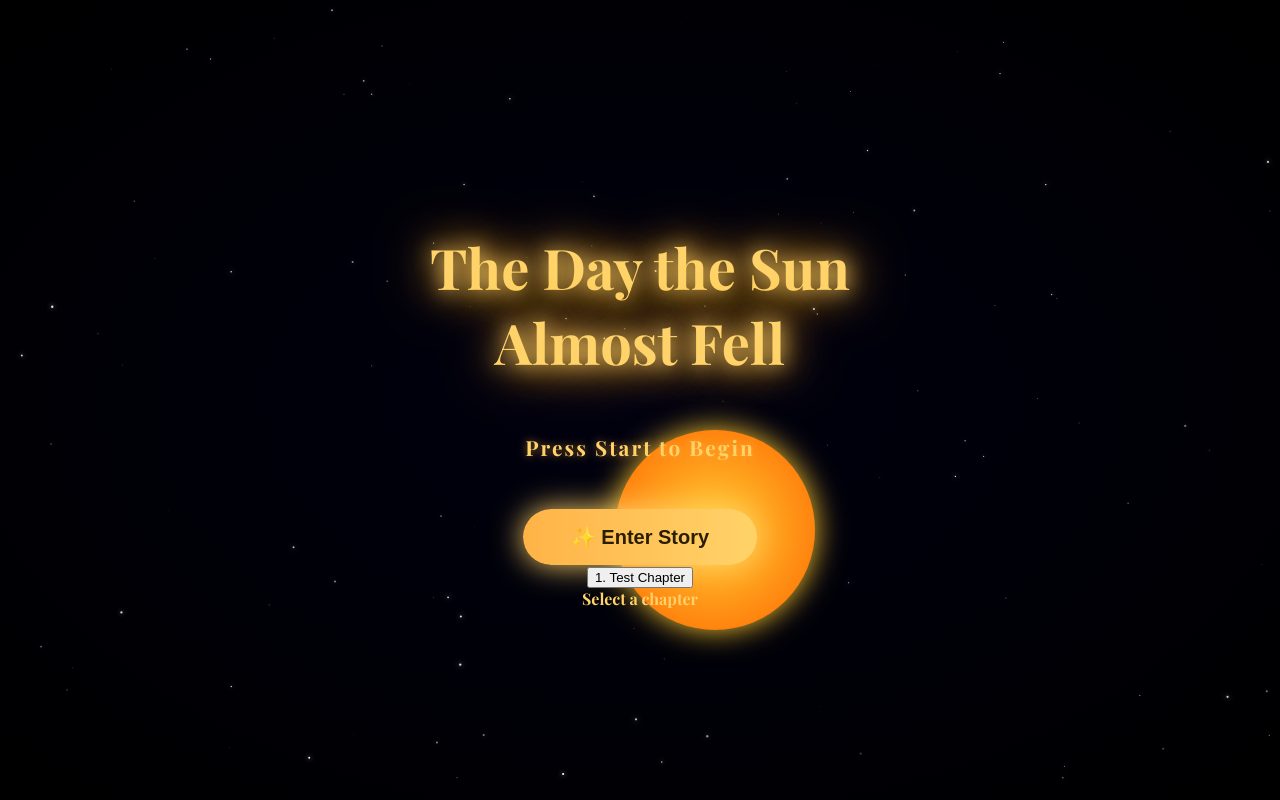
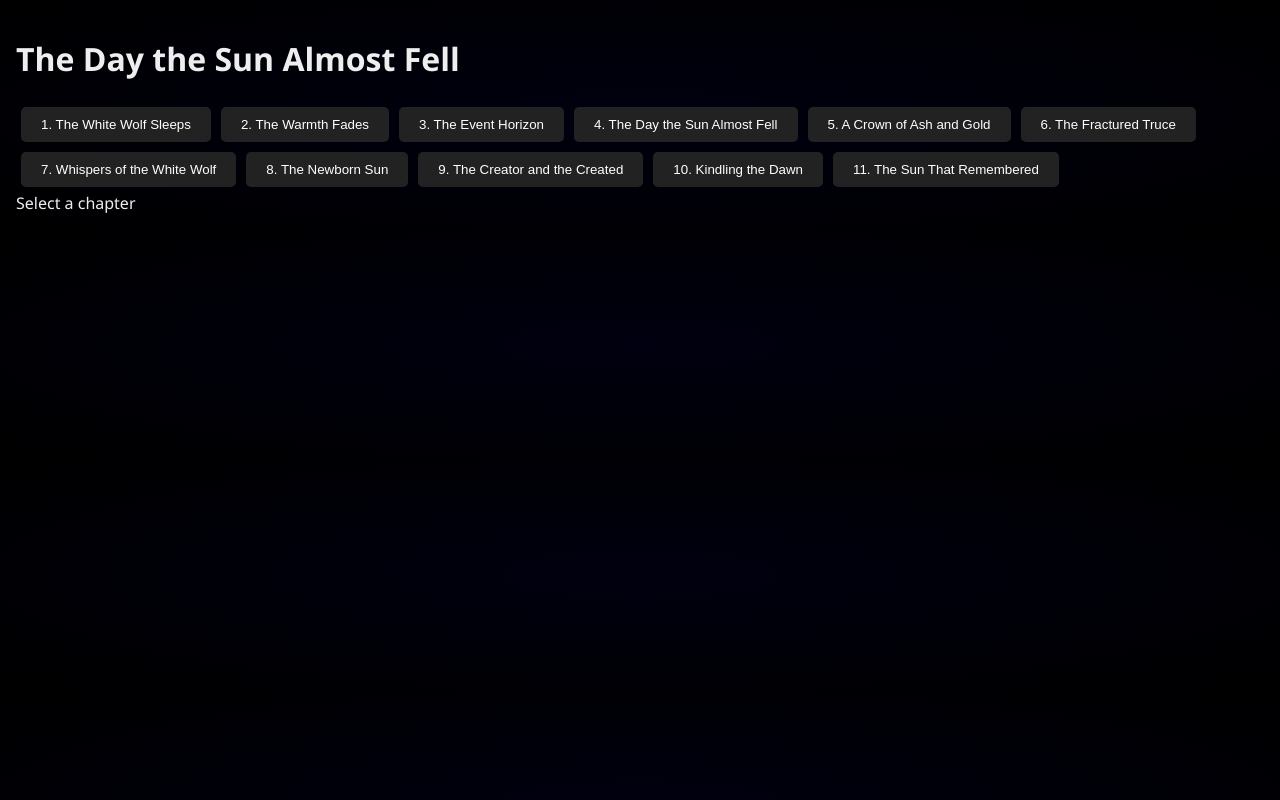
Before and after one commit to Seren56/the-sun-almost-fell, a plain HTML site: page index.html in a window 1280 px wide. Drawn offline with nearby package versions, Linux system fonts and the light colour scheme.

Commit message:
chapters

```diff
--- /dev/null
+++ b/chapters.js
@@ -0,0 +1,93 @@
+const chapters = {
+  1: {
+    title: "The White Wolf Sleeps",
+    content: "<p>Seren and Jack's final moments together; the slow farewell.</p>",
+    image: "https://i.imgur.com/kjQNXSG.jpg",
+    music: "https://cdn.pixabay.com/download/audio/2022/03/15/audio_5a58c9f3d8.mp3"
+  },
+  2: {
+    title: "The Warmth Fades",
+    content: "<p>Mourning. Seren withdraws. The stars remain indifferent.</p>",
+    image: "https://i.imgur.com/SA6MnC5.jpg",
+    music: "https://cdn.pixabay.com/download/audio/2022/03/15/audio_70e57033f1.mp3"
+  },
+  3: {
+    title: "The Event Horizon",
+    content: "<p>The black hole encounter; Seren is nearly lost.</p>",
+    image: "https://i.imgur.com/OMFMcay.jpg",
+    music: "https://cdn.pixabay.com/download/audio/2022/03/15/audio_16d6f13c39.mp3"
+  },
+  4: {
+    title: "The Day the Sun Almost Fell",
+    content: "<p>Sarah and Aedric intervene. Seren is saved, but broken.</p>",
+    image: "https://i.imgur.com/rms8MPf.jpg",
+    music: "https://cdn.pixabay.com/download/audio/2022/03/15/audio_5a58c9f3d8.mp3"
+  },
+  5: {
+    title: "A Crown of Ash and Gold",
+    content: "<p>Debate. Blame. Healing. A fragile reunion forms.</p>",
+    image: "https://i.imgur.com/g47uiiT.jpg",
+    music: "https://cdn.pixabay.com/download/audio/2022/03/15/audio_70e57033f1.mp3"
+  },
+  6: {
+    title: "The Fractured Truce",
+    content: "<p>Aedric and Seren's confrontation; the wound between them deepens.</p>",
+    image: "https://i.imgur.com/2sg0ESU.jpg",
+    music: "https://cdn.pixabay.com/download/audio/2022/03/15/audio_16d6f13c39.mp3"
+  },
+  7: {
+    title: "Whispers of the White Wolf",
+    content: "<p>Seren hears Jack again. A nudge from memory steers his path.</p>",
+    image: "https://i.imgur.com/ssXa2WF.jpg",
+    music: "https://cdn.pixabay.com/download/audio/2022/03/15/audio_5a58c9f3d8.mp3"
+  },
+  8: {
+    title: "The Newborn Sun",
+    content: "<p>Seren chooses to rise again. Transforms anew.</p>",
+    image: "https://i.imgur.com/SA6MnC5.jpg",
+    music: "https://cdn.pixabay.com/download/audio/2022/03/15/audio_70e57033f1.mp3"
+  },
+  9: {
+    title: "The Creator and the Created",
+    content: "<p>Final confrontation: Seren vs Aedric. Power meets purpose.</p>",
+    image: "https://i.imgur.com/OMFMcay.jpg",
+    music: "https://cdn.pixabay.com/download/audio/2022/03/15/audio_16d6f13c39.mp3"
+  },
+  10: {
+    title: "Kindling the Dawn",
+    content: "<p>The cosmos begins anew. Duty accepted, with a heart reshaped.</p>",
+    image: "https://i.imgur.com/rms8MPf.jpg",
+    music: "https://cdn.pixabay.com/download/audio/2022/03/15/audio_5a58c9f3d8.mp3"
+  },
+  11: {
+    title: "The Sun That Remembered",
+    content: "<p>Seren, luminous and strong, carries all he's loved forward.</p>",
+    image: "https://i.imgur.com/g47uiiT.jpg",
+    music: "https://cdn.pixabay.com/download/audio/2022/03/15/audio_70e57033f1.mp3"
+  }
+};
+
+function createChapterButtons() {
+  const container = document.getElementById('chapter-select');
+  for (const [id, chapter] of Object.entries(chapters)) {
+    const btn = document.createElement('button');
+    btn.textContent = id + '. ' + chapter.title;
+    btn.onclick = () => loadChapter(id);
+    container.appendChild(btn);
+  }
+}
+
+function loadChapter(id) {
+  const chapter = chapters[id];
+  if (!chapter) return;
+  let html = `<h2>${chapter.title}</h2>${chapter.content}`;
+  if (chapter.image) {
+    html += `<img src="${chapter.image}" alt="${chapter.title}" />`;
+  }
+  if (chapter.music) {
+    html += `<audio controls><source src="${chapter.music}" type="audio/mpeg" /></audio>`;
+  }
+  document.getElementById('chapter-content').innerHTML = html;
+}
+
+window.onload = createChapterButtons;
--- a/index.html
+++ b/index.html
@@ -1,169 +1,40 @@
-
 <!DOCTYPE html>
 <html lang="en">
 <head>
   <meta charset="UTF-8" />
-<meta name="viewport" content="width=device-width, initial-scale=1" />
+  <meta name="viewport" content="width=device-width, initial-scale=1.0" />
   <title>The Day the Sun Almost Fell</title>
   <style>
-  @import url('https://fonts.googleapis.com/css2?family=Playfair+Display:wght@700&display=swap');
     body {
-    margin: 0;
-    height: 100vh;
       background: radial-gradient(ellipse at center, #000010 0%, #000000 100%);
-    overflow: hidden;
-    font-family: 'Playfair Display', serif;
-    color: #FFD369;
-    display: flex;
-    flex-direction: column;
-    align-items: center;
-    justify-content: center;
+      color: #eee;
+      font-family: 'Segoe UI', Tahoma, Geneva, Verdana, sans-serif;
+      margin: 0; padding: 1rem;
     }
-  h1 {
-    font-size: 3.5rem;
-    text-align: center;
-    text-shadow:
-      0 0 20px #FFD369,
-      0 0 40px #FFB347,
-      0 0 60px #FF9F00;
+    #chapter-select button {
+      background: #222;
+      color: #fff;
+      padding: 10px 20px;
+      margin: 5px;
+      border: none;
+      border-radius: 5px;
+      cursor: pointer;
     }
-  .subtitle {
-    font-size: 1.3rem;
-    margin: 1rem 0 3rem 0;
-    letter-spacing: 0.1em;
-    text-shadow: 0 0 8px #ffb347a0;
+    #chapter-content img {
+      max-width: 100%;
+      margin: 1em 0;
     }
-  .start-button {
-    background: linear-gradient(90deg, #ffb347 0%, #ffd369 100%);
-    border: none;
-    border-radius: 30px;
-    padding: 1rem 3rem;
-    font-size: 1.25rem;
-    font-weight: 700;
-    cursor: pointer;
-    color: #2a1e00;
-    box-shadow: 0 0 30px #ffd369;
-    transition: all 0.3s ease;
-  }
-  .start-button:hover {
-    background: linear-gradient(90deg, #ffd369 0%, #ffb347 100%);
-    box-shadow: 0 0 40px #ff9f00;
-  }
-  .sun-glow {
-    position: absolute;
-    width: 200px;
-    height: 200px;
-    border-radius: 50%;
-    background: radial-gradient(circle, #ffcc33, #ff6600);
-    filter: drop-shadow(0 0 15px #ffcc33);
-    animation: slowOrbit 30s linear infinite;
-    top: 50%;
-    left: 50%;
-    margin-top: -100px;
-    margin-left: -100px;
-    z-index: -1;
-  }
-  @keyframes slowOrbit {
-    0% { transform: rotate(0deg) translateX(150px) rotate(0deg); }
-    100% { transform: rotate(360deg) translateX(150px) rotate(-360deg); }
-  }
-  .starfield {
-    position: fixed;
-    width: 100vw;
-    height: 100vh;
-    top: 0; left: 0;
-    z-index: -2;
-    background: transparent;
+    audio {
+      width: 100%;
+      margin-top: 10px;
     }
   </style>
 </head>
 <body>
-  <canvas class="starfield" id="starfield"></canvas>
-  <div class="sun-glow" aria-hidden="true"></div>
-  <h1>The Day the Sun<br>Almost Fell</h1>
-  <div class="subtitle">Press Start to Begin</div>
-  <button class="start-button" id="startBtn" aria-label="Enter Story">✨ Enter Story</button>
+  <h1>The Day the Sun Almost Fell</h1>
+  <div id="chapter-select"></div>
+  <div id="chapter-content">Select a chapter</div>
 
-<script>
-  // Starfield canvas
-  const canvas = document.getElementById('starfield');
-  const ctx = canvas.getContext('2d');
-  let stars = [];
-  const starCount = 150;
-  let width, height;
-
-  function setup() {
-    width = window.innerWidth;
-    height = window.innerHeight;
-    canvas.width = width;
-    canvas.height = height;
-    stars = [];
-    for (let i = 0; i < starCount; i++) {
-      stars.push({
-        x: Math.random() * width,
-        y: Math.random() * height,
-        radius: Math.random() * 1.2,
-        alpha: Math.random(),
-        speed: Math.random() * 0.02 + 0.005,
-      });
-    }
-  }
-
-  function draw() {
-    ctx.clearRect(0, 0, width, height);
-    stars.forEach(star => {
-      star.alpha += star.speed;
-      if(star.alpha >= 1 || star.alpha <= 0){
-        star.speed *= -1;
-      }
-      ctx.beginPath();
-      ctx.arc(star.x, star.y, star.radius, 0, Math.PI * 2);
-      ctx.fillStyle = 'rgba(255, 255, 255, ' + star.alpha + ')';
-      ctx.shadowColor = 'rgba(255, 255, 255, ' + star.alpha + ')';
-      ctx.shadowBlur = 5;
-      ctx.fill();
-    });
-    requestAnimationFrame(draw);
-  }
-
-  window.addEventListener('resize', setup);
-  setup();
-  draw();
-
-  // Start button interaction
-  document.getElementById('startBtn').addEventListener('click', () => {
-    alert('The story begins... (prototype)');
-  });
-
-</script>
+  <script src="chapters.js"></script>
 </body>
 </html>
-<!DOCTYPE html>
-<html lang="en">
-<head><meta charset="UTF-8" /><title>Test</title></head>
-<body>
-<div id="chapter-select"></div>
-<div id="chapter-content">Select a chapter</div>
-<script>
-const chapters = {
-  1: { title: "Test Chapter", content: "<p>Test content.</p>", image: "", music: "" }
-};
-function createChapterButtons() {
-  const container = document.getElementById('chapter-select');
-  for (const [id, chapter] of Object.entries(chapters)) {
-    const btn = document.createElement('button');
-    btn.textContent = id + '. ' + chapter.title;
-    btn.onclick = () => loadChapter(id);
-    container.appendChild(btn);
-  }
-}
-function loadChapter(id) {
-  const chapter = chapters[id];
-  if (!chapter) return;
-  let html = `<h2>${chapter.title}</h2>` + chapter.content;
-  document.getElementById('chapter-content').innerHTML = html;
-}
-window.onload = createChapterButtons;
-</script>
-</body>
-</html>
```
Lines whose indentation alone changed are shown as unchanged.
